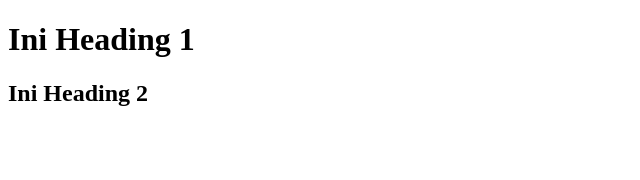
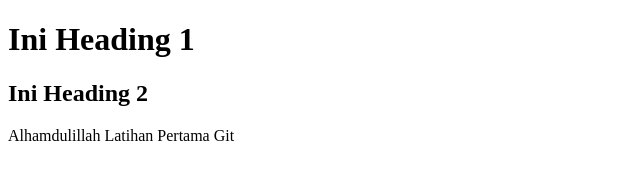
Before and after one commit to ubsisalmanalfarisi/latihan-git, a plain HTML site: page index.html in a window 1280 px wide. Shown: the whole page, without its empty margins (0-640 px from the left). Drawn offline with Linux system fonts and the light colour scheme.

Commit message:
penambahan isi index.html

```diff
--- a/index.html
+++ b/index.html
@@ -11,6 +11,7 @@
 <body>
     <h1>Ini Heading 1 </h1>
     <h2>Ini Heading 2</h2>
+    <p>Alhamdulillah Latihan Pertama Git</p>
 </body>
 
 </html>
```
